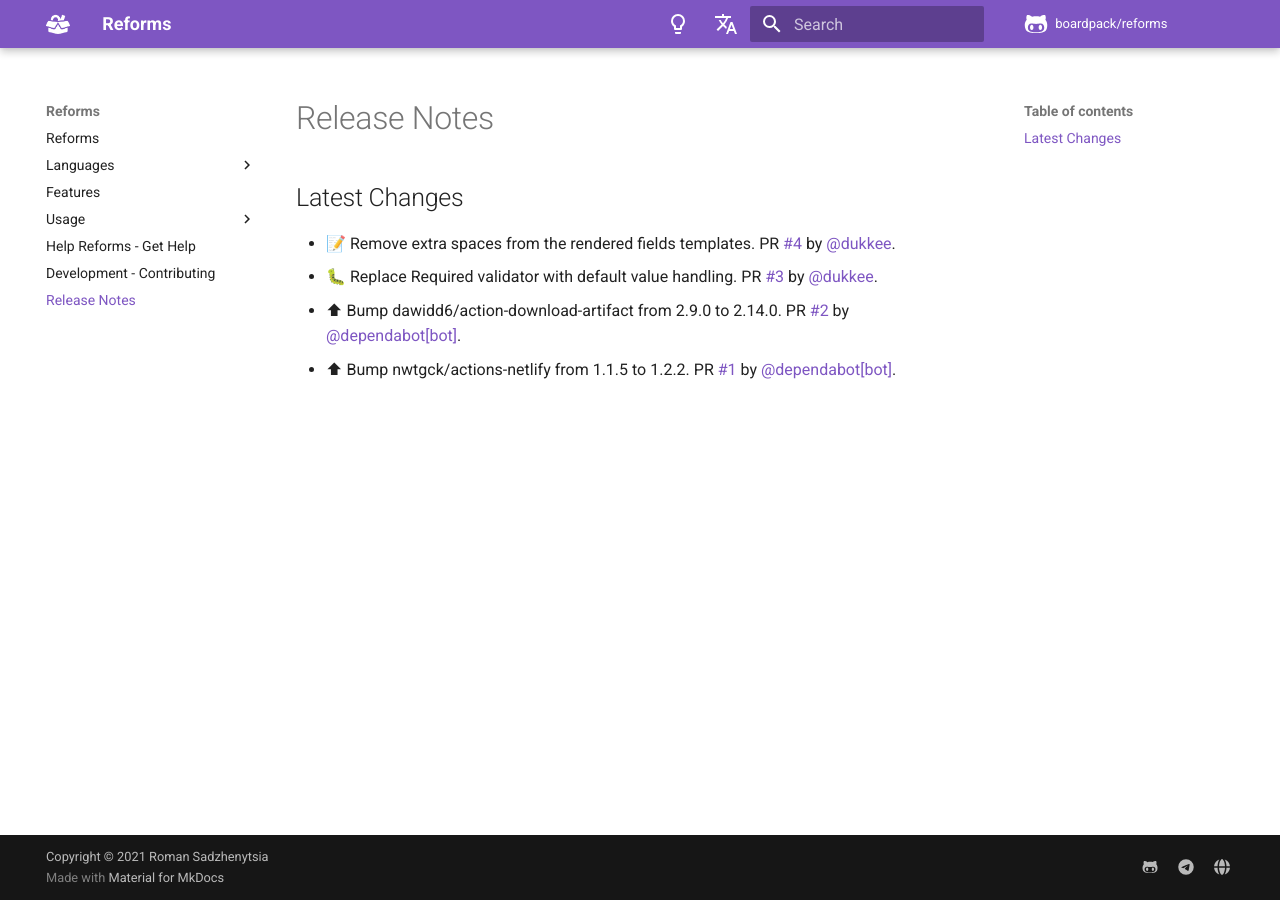
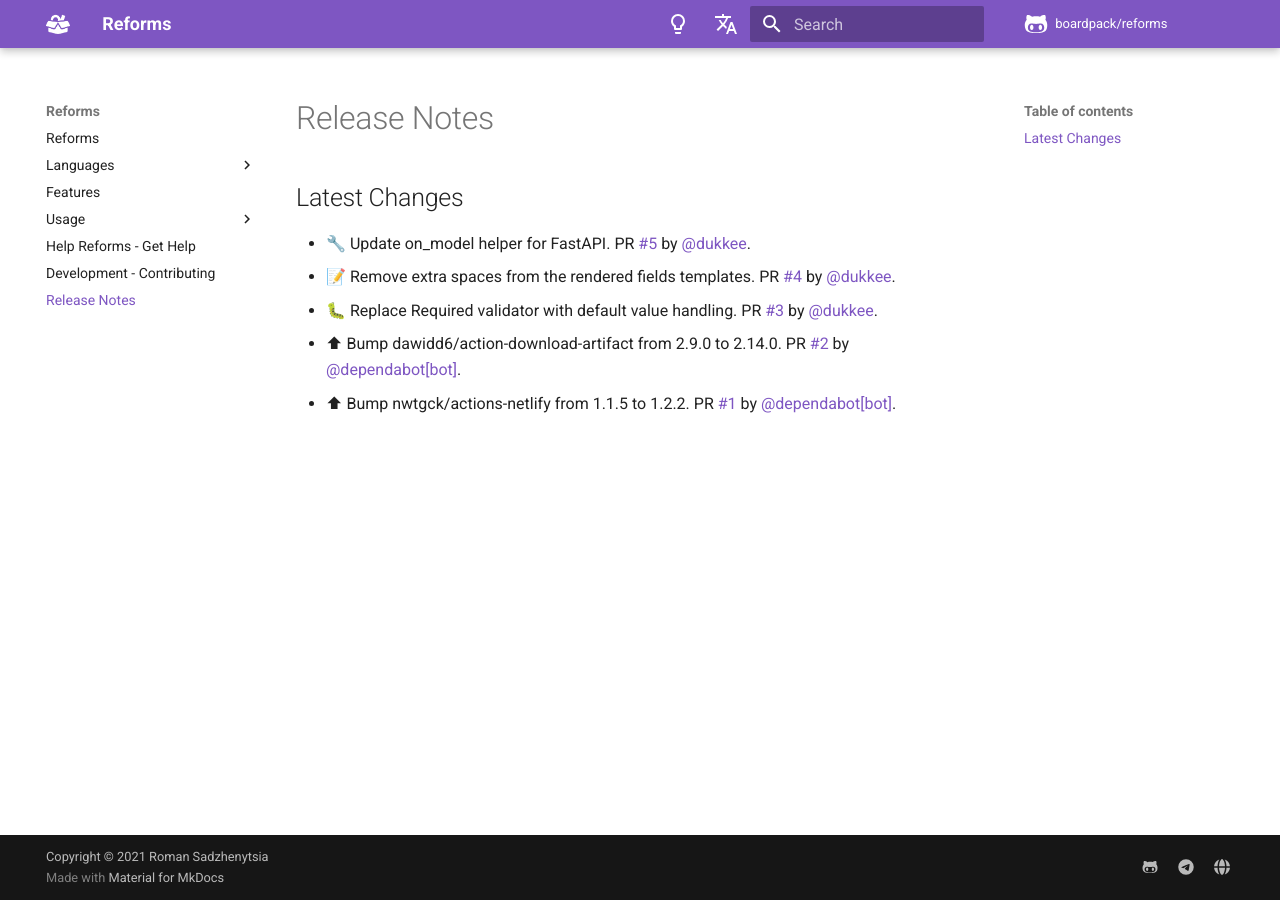
Before and after one commit to boardpack/reforms, an MkDocs documentation site: the page built from docs/en/docs/release-notes.md, in a window 1280 px wide. Built offline with MkDocs 1.6.1 and Material for MkDocs 9.7.7, drawn with Linux system fonts in a browser that asks for light colours; comment, search, counter and statistics services are not loaded.

Commit message:
📝 Update release notes

```diff
--- a/docs/en/docs/release-notes.md
+++ b/docs/en/docs/release-notes.md
@@ -2,6 +2,7 @@
 
 ## Latest Changes
 
+* 🔧 Update on_model helper for FastAPI. PR [#5](https://github.com/boardpack/reforms/pull/5) by [@dukkee](https://github.com/dukkee).
 * 📝 Remove extra spaces from the rendered fields templates. PR [#4](https://github.com/boardpack/reforms/pull/4) by [@dukkee](https://github.com/dukkee).
 * 🐛 Replace Required validator with default value handling. PR [#3](https://github.com/boardpack/reforms/pull/3) by [@dukkee](https://github.com/dukkee).
 * ⬆ Bump dawidd6/action-download-artifact from 2.9.0 to 2.14.0. PR [#2](https://github.com/boardpack/reforms/pull/2) by [@dependabot[bot]](https://github.com/apps/dependabot).
```
